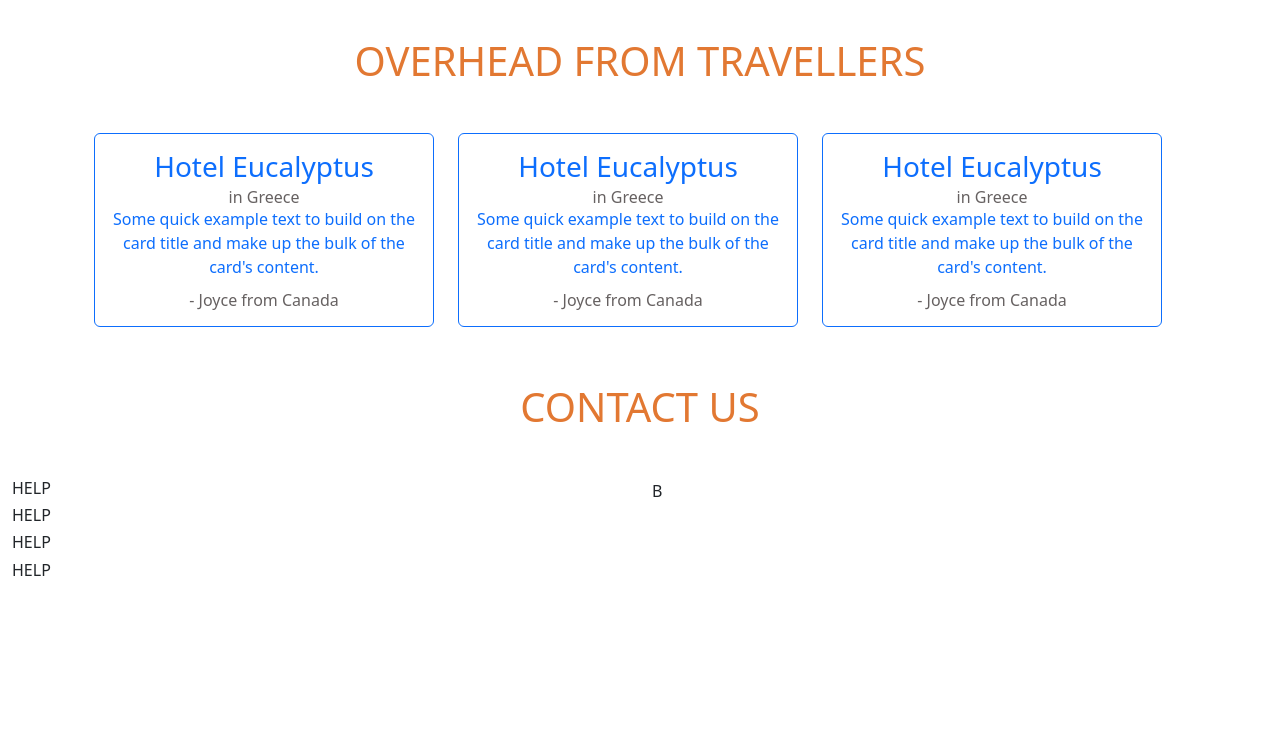
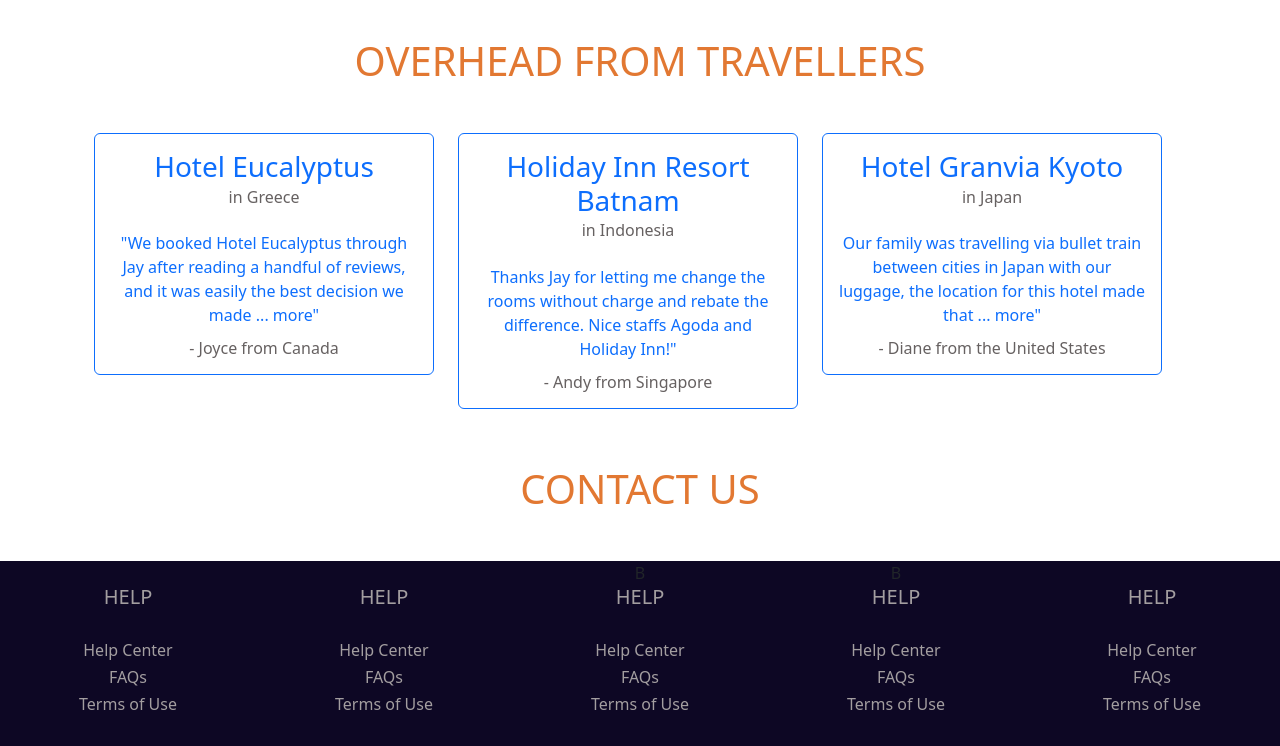
Before and after one commit to Dasuni363/Assignment-1, a plain HTML site: page index.html in a window 1280 px wide. Shown: the part 1870-2616 px from the top of the page. Before the commit the page ends 2458 px from the top, so only its background shows below. Drawn offline with nearby package versions, Linux system fonts and the light colour scheme; a web font is replaced by a local one.

Commit message:
footer started

```diff
--- a/index.html
+++ b/index.html
@@ -46,6 +46,8 @@
   font-style: normal;
   }
   .Company{ background-color: rgb(10, 11, 31);}
+  .Footer{ background-color: rgb(13, 7, 36);}
+  .Footer a{text-decoration: none;color: rgb(163, 158, 160);}
 
 
 
@@ -217,8 +219,8 @@
                 <div class="card border-primary mb-3 text-center" >
                 <div class="card-body text-primary">
                 <h3 class="card-title">Hotel Eucalyptus</h3>
-                <h6 class="card-subtitle" style="color: rgb(102, 97, 97);">in Greece</h6>
-                <p class="card-text ">Some quick example text to build on the card title and make up the bulk of the card's content.</p>
+                <h6 class="card-subtitle" style="color: rgb(102, 97, 97);">in Greece</h6> <br>
+                <p class="card-text"> "We booked Hotel Eucalyptus through Jay after reading a handful of reviews, and it was easily the best decision we made ... more"</p>
                 <h6 class="card-subtitle" style="color: rgb(102, 97, 97);">- Joyce from Canada</h6>
                 </div>
                 </div>
@@ -227,10 +229,10 @@
             <div class="col-md">
                 <div class="card border-primary mb-3 text-center" >
                 <div class="card-body text-primary">
-                <h3 class="card-title">Hotel Eucalyptus</h3>
-                <h6 class="card-subtitle" style="color: rgb(102, 97, 97);">in Greece</h6>
-                <p class="card-text ">Some quick example text to build on the card title and make up the bulk of the card's content.</p>
-                <h6 class="card-subtitle" style="color: rgb(102, 97, 97);">- Joyce from Canada</h6>
+                <h3 class="card-title">Holiday Inn Resort Batnam</h3>
+                <h6 class="card-subtitle" style="color: rgb(102, 97, 97);">in Indonesia</h6> <br>
+                <p class="card-text ">Thanks Jay for letting me change the rooms without charge and rebate the difference. Nice staffs Agoda and Holiday Inn!" </p>
+                <h6 class="card-subtitle" style="color: rgb(102, 97, 97);">- Andy from Singapore</h6>
                 </div>
                </div>
             </div>
@@ -238,10 +240,10 @@
             <div class="col-md">
                 <div class="card border-primary mb-3 text-center" >
                 <div class="card-body text-primary">
-                <h3 class="card-title">Hotel Eucalyptus</h3>
-                <h6 class="card-subtitle" style="color: rgb(102, 97, 97);">in Greece</h6>
-                <p class="card-text ">Some quick example text to build on the card title and make up the bulk of the card's content.</p>
-                <h6 class="card-subtitle" style="color: rgb(102, 97, 97);">- Joyce from Canada</h6>
+                <h3 class="card-title">Hotel Granvia Kyoto</h3>
+                <h6 class="card-subtitle" style="color: rgb(102, 97, 97);">in Japan</h6> <br>
+                <p class="card-text ">Our family was travelling via bullet train between cities in Japan with our luggage, the location for this hotel made that ... more"</p>
+                <h6 class="card-subtitle" style="color: rgb(102, 97, 97);">- Diane from the United States</h6>
                 </div>
                 </div>
             </div>
@@ -255,30 +257,74 @@
              <h1 >CONTACT US </h1>
     </section>
 
-    <section>
-
-
 
     </section>
 
  <!-- Footer -->
+     <section class="container-fluid text-center Footer">
+       <div class="row">
 
-    <div class="container-fluid">
-      <div class="row">
-          <div class="col-sm">
-            <h6> HELP</h6>
-            <h6> HELP</h6>
-            <h6> HELP</h6>
-            <h6> HELP</h6>
-          </div>
-          <div class="col-sm">B</div>
+             <div class="col-sm">
+                <br>
+                <a href=""><h5>HELP</h5></a>
+                <br>
+                <a href=""><h6 >Help Center</h6> </a>
+                <a href=""><h6 >FAQs</h6></a>
+                <a href=""><h6 >Terms of Use</h6></a>
+                <br>
+             </div>
+
+             <div class="col-sm">
+                <br>
+                <a href=""><h5>HELP</h5></a>
+                <br>
+                <a href=""><h6 >Help Center</h6> </a>
+                <a href=""><h6 >FAQs</h6></a>
+                <a href=""><h6 >Terms of Use</h6></a>
+                <br>
+             </div>
+
+             <div class="col-sm"> B
+                <br>
+                <a href=""><h5>HELP</h5></a>
+                <br>
+                <a href=""><h6 >Help Center</h6> </a>
+                <a href=""><h6 >FAQs</h6></a>
+                <a href=""><h6 >Terms of Use</h6></a>
+                <br>
+             </div>
+
+             <div class="col-sm"> B
+                <br>
+                <a href=""><h5>HELP</h5></a>
+                <br>
+                <a href=""><h6 >Help Center</h6> </a>
+                <a href=""><h6 >FAQs</h6></a>
+                <a href=""><h6 >Terms of Use</h6></a>
+                <br>
+             </div>
+
+             <div class="col-sm">
+                <br>
+                <a href=""><h5>HELP</h5></a>
+                <br>
+                <a href=""><h6 >Help Center</h6> </a>
+                <a href=""><h6 >FAQs</h6></a>
+                <a href=""><h6 >Terms of Use</h6></a>
+                <br>
+
+             </div>
+
+       </div>
 
 
 
-      </div>
 
 
-    </Footer>
+
+     </section>
+
+
 
 
 
```
